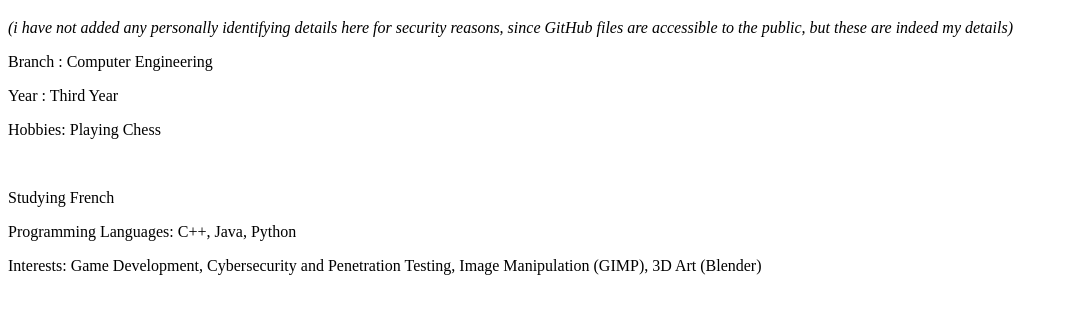
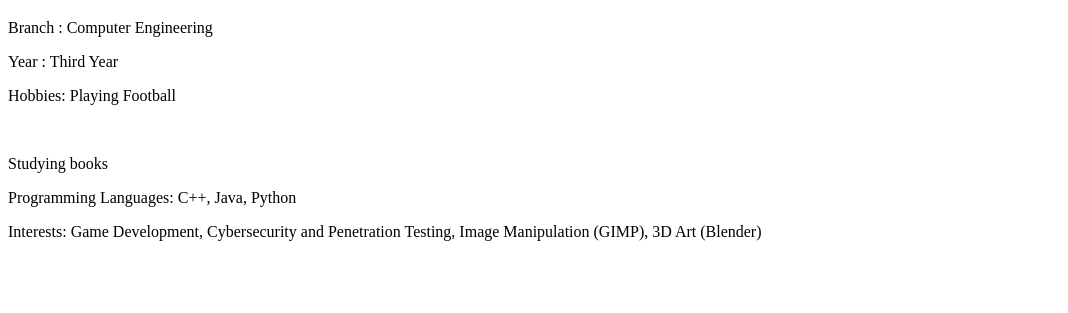
Before and after one commit to ChayanWaiker/assignment1, a plain HTML site: page que 10.html in a window 1280 px wide. Shown: the part 61-374 px from the top of the page, without its empty margins (0-1068 px from the left). Drawn offline with Linux system fonts and the light colour scheme.

Commit message:
Update que 10.html

```diff
--- a/que 10.html
+++ b/que 10.html
@@ -1,11 +1,9 @@
 <!DOCTYPE HTML>
 
 <h1> personal webpage </h1>
-
-<p> <i> (i have not added any personally identifying details here for security reasons, since GitHub files are accessible to the public, but these are indeed my details) </i> </p>
 <p> </p>
 <p> Branch : Computer Engineering </p>
 <p> Year   : Third Year </p>
-<p> Hobbies: Playing Chess </p> <br> <p> Studying French </p>
+<p> Hobbies: Playing Football </p> <br> <p> Studying books </p>
 <p> Programming Languages: C++, Java, Python </p>
 <p> Interests: Game Development, Cybersecurity and Penetration Testing, Image Manipulation (GIMP), 3D Art (Blender) </p>
```
